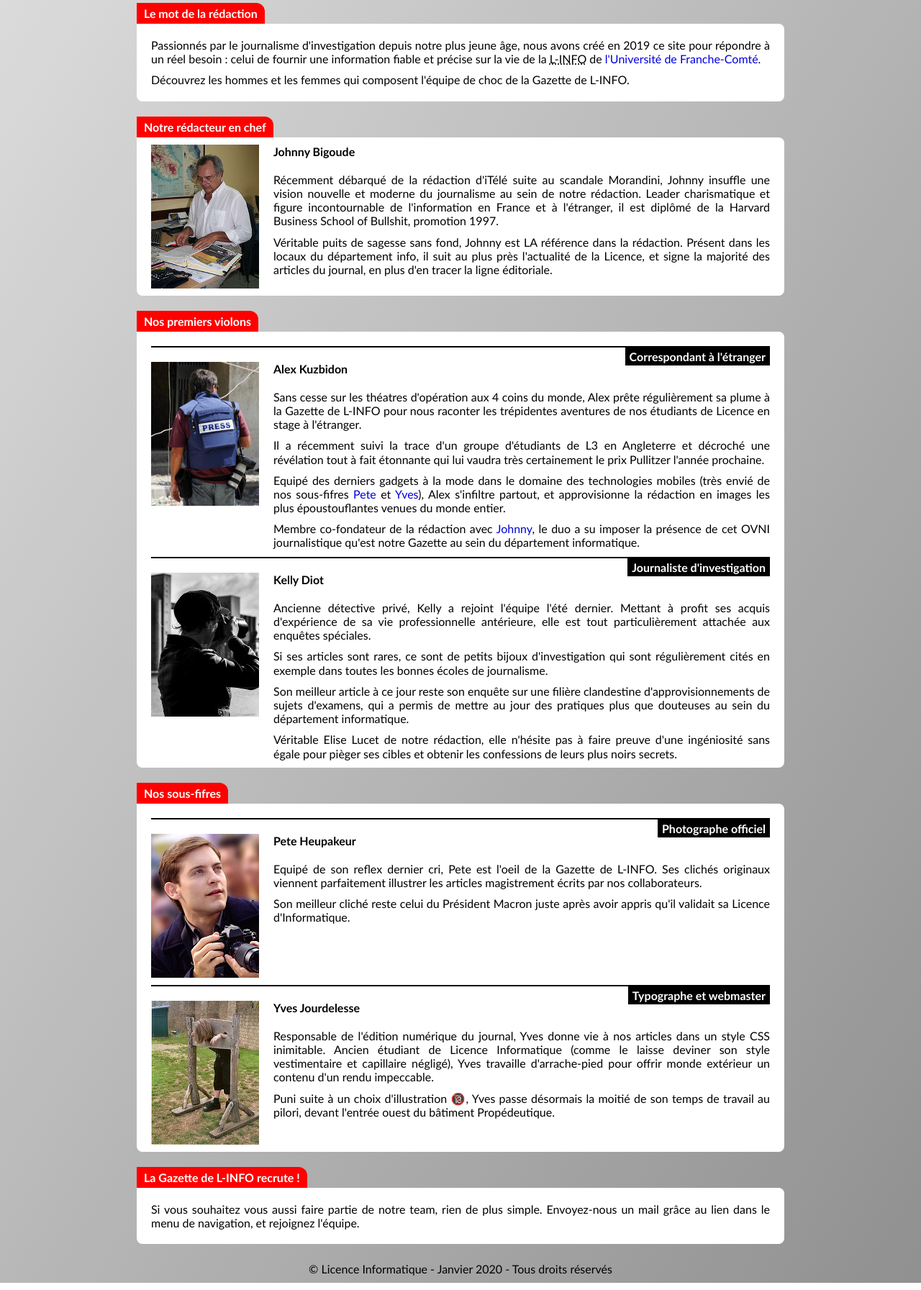
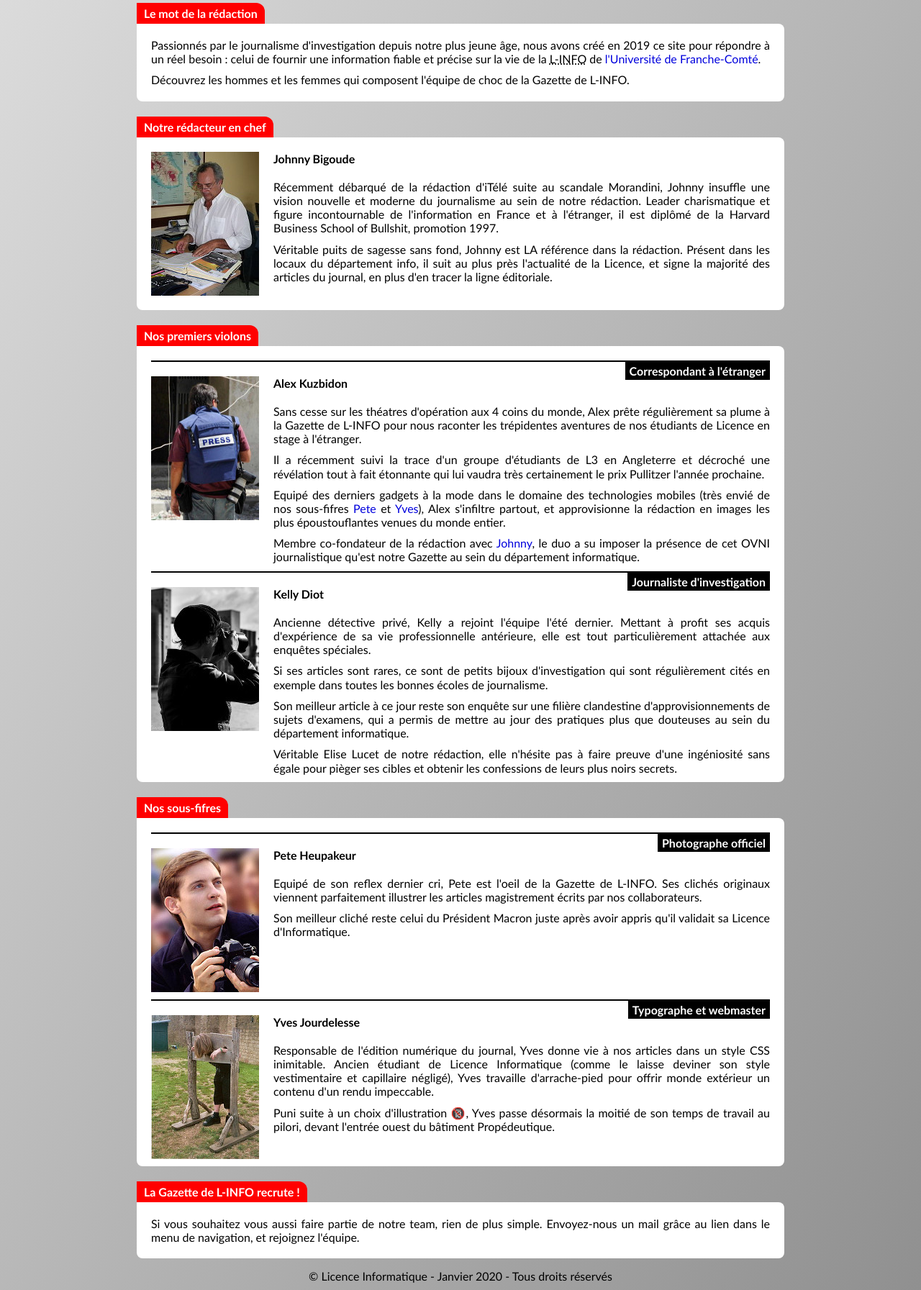
Before and after one commit to FrancoisPog/La-gazette-de-l-INFO, a PHP site: page /html/redaction.html in a window 1280 px wide. Shown: the part 252-2045 px from the top of the page at 72% size. Run offline with PHP 8.4, Linux system fonts and the light colour scheme.

Commit message:
margin and padding adjusted

```diff
--- a/styles/gazette.css
+++ b/styles/gazette.css
@@ -54,6 +54,10 @@ table {
 p {
     text-align: justify;
     font-size: 16px;
+
+}
+
+p + p {
     margin-top : 10px;
 }
 
@@ -313,14 +317,12 @@ main footer p{
     margin-top: 10px;
 
 }
+#redaction article:only-of-type{
+    padding : 10px 0px;
+}
 
 
 
-
-
-#redaction article:last-child{
-    padding-bottom: 0px;
-}
 
 
 #redaction article h4 {
@@ -352,9 +354,7 @@ main footer p{
 
 }
 
-#redaction article:only-of-type p{
-    margin: 10px auto;
-}
+
 
 #redaction article:not(:only-of-type) p {
     padding-left: 170px;
```
